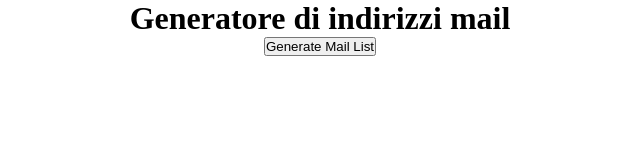
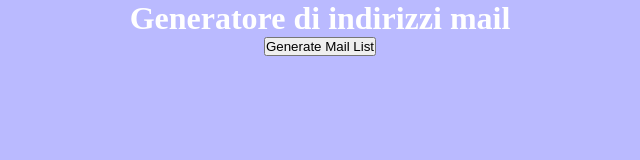
Before and after one commit to riccardo-ottavi/js-email-list, a plain HTML site: page bonus/index.html in a window 1280 px wide. Shown: the whole page, without its empty margins (320-960 px from the left). Drawn offline with nearby package versions, Linux system fonts and the light colour scheme.

Commit message:
fai sì che le nuove mail sovrascrivano le precedenti

```diff
--- a/bonus/css/main.css
+++ b/bonus/css/main.css
@@ -2,6 +2,11 @@
     margin: 0;
     padding: 0;
     box-sizing: border-box;
+}
+
+body {
+    background-color: rgb(186, 186, 255);
+    color: white;
 }
 
 #main-box {
--- a/bonus/script.js
+++ b/bonus/script.js
@@ -9,6 +9,7 @@ const endPoint = "https://flynn.boolean.careers/exercises/api/random/mail";
 
 runBtn.addEventListener("click",
     function(){
+    emailsOut.innerText = "";
     const myMailList = generateTenMails();
     }
 )
```
